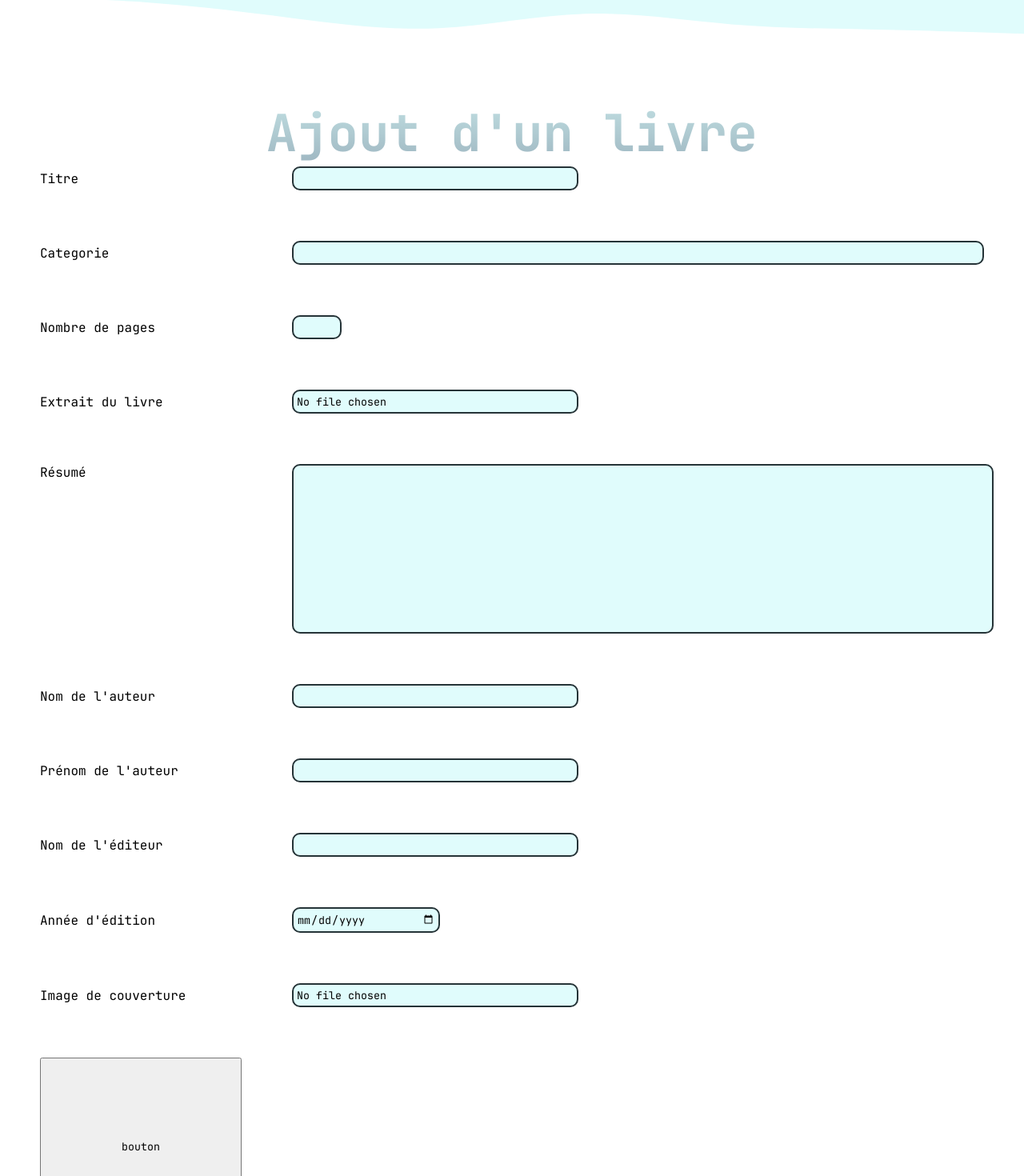
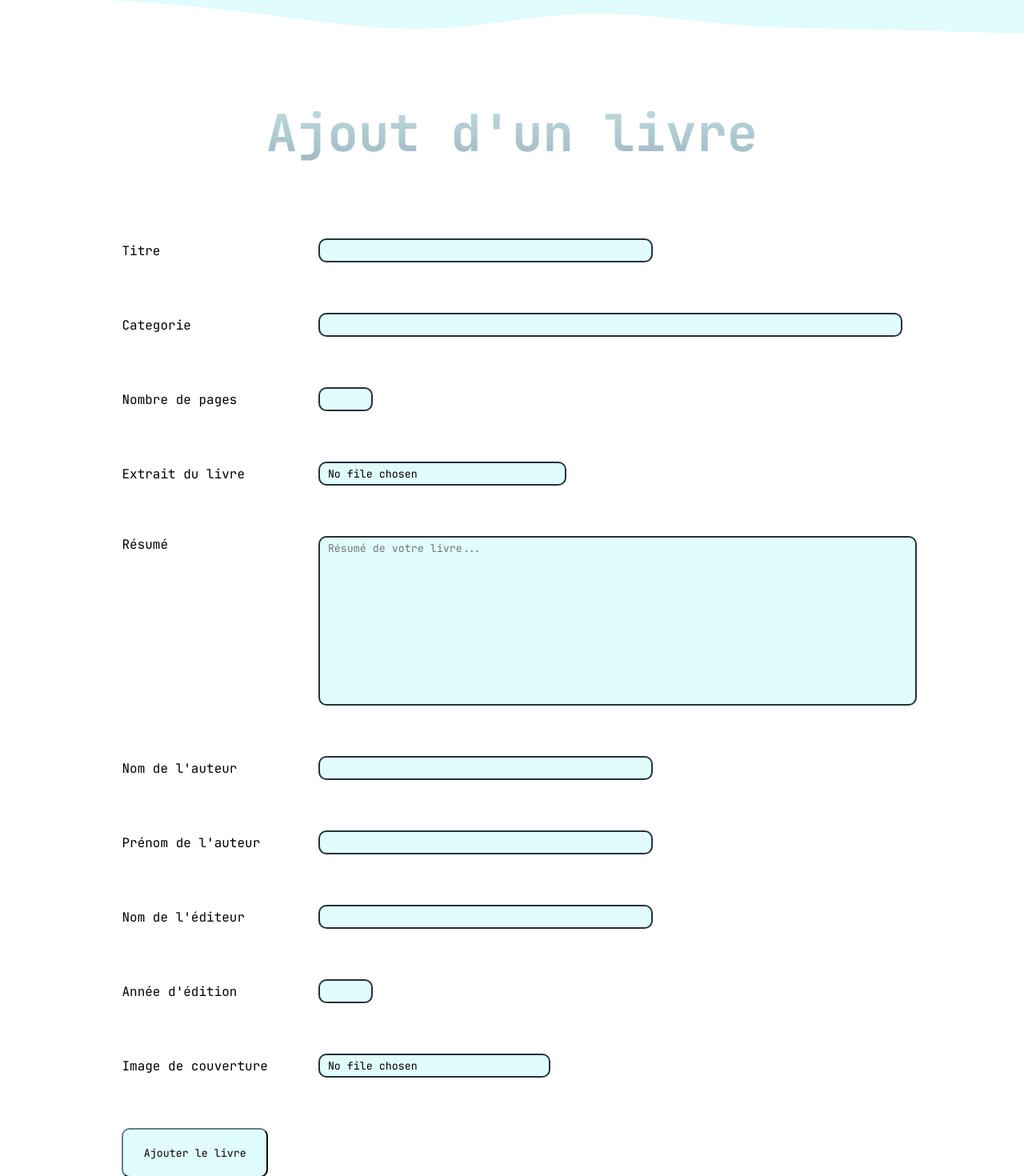
Before and after one commit to pw04ast-TonyThomas/P-Web-DB-294-Frontend, a Vue app: page /add-book in a window 1280 px wide. Shown: the part 260-1730 px from the top of the page at 80% size. Built offline with nearby package versions, Linux system fonts and the light colour scheme; the HTML template or start-up script is replaced by a standard one.

Commit message:
feat(add book view): Ajout du front-end de la page AddBookView.vue

```diff
--- a/src/views/AddBookView.vue
+++ b/src/views/AddBookView.vue
@@ -1,51 +1,54 @@
 <script setup lang="ts"></script>
 
 <template>
-  <div class="book_add">
+  <main class="book_add">
     <h1>Ajout d'un livre</h1>
     <form action="POST" class="add_book_form">
       <label for="titre">Titre</label>
-      <input type="text" id="titre" class="name_input" />
+      <input type="text" id="titre" class="name_input" required />
 
       <label for="categorie">Categorie</label>
-      <input list="categorie" />
+      <input id="categroie_list" list="categorie" required />
       <datalist id="categorie">
-        <option value="test"></option>
-        <option value="test2"></option>
+        <option v-for="categorie in categories">{{ categorie }}</option>
       </datalist>
 
       <label for="num_pages">Nombre de pages</label>
-      <input type="number" id="num_pages" class="num_page_input" />
+      <input type="number" id="num_pages" class="num_input" required />
 
       <label for="extrait_livre">Extrait du livre</label>
-      <input type="file" id="extrait_livre" class="extrait_input" />
+      <input type="file" id="extrait_livre" class="extrait_input" accept=".pdf" @change="onCoverExtraitChange" required />
 
       <label for="resume" class="resume_label">Résumé</label>
-      <textarea id="resume" class="resume_input" placeholder="Describe yourself here..."> </textarea>
+      <textarea id="resume" name="resume" class="resume_input" placeholder="Résumé de votre livre..." required></textarea>
 
       <label for="nom_auteur">Nom de l'auteur</label>
-      <input type="text" id="nom_auteur" class="name_input" />
+      <input type="text" id="nom_auteur" class="name_input" required />
 
       <label for="prenom_auteur">Prénom de l'auteur</label>
-      <input type="text" id="prenom_auteur" class="name_input" />
+      <input type="text" id="prenom_auteur" class="name_input" required />
 
       <label for="nom_editeur">Nom de l'éditeur</label>
-      <input type="text" id="nom_editeur" class="name_input" />
+      <input type="text" id="nom_editeur" class="name_input" required />
 
       <label for="annee_edition">Année d'édition</label>
-      <input type="date" id="annee_edition" class="date_input" />
+      <input type="number" id="annee_edition" class="num_input" required />
 
       <label for="image_couverture">Image de couverture</label>
-      <input type="file" id="image_couverture" accept=".jpg, .jpeg, .png, .webp" class="extrait_input" />
+      <div class="cover_div">
+        <input type="file" id="image_couverture" accept=".jpg, .jpeg, .png, .webp" class="cover_img_input" @change="onCoverIgmChange" required />
+        <img id="test" src="https://static.wikia.nocookie.net/shrek/images/8/85/Shrek_2001_poster.jpg/revision/latest/scale-to-width-down/1200?cb=20201020072731" alt="Image uploaded by the user" class="cover_img"/>
+      </div>
 
-      <button type="submit" style="padding: 100px;" >bouton</button>
+      <button type="submit" class="submit_button">Ajouter le livre</button>
     </form>
-  </div>
+  </main>
 </template>
 
 <style scoped>
 h1 {
   text-align: center;
+  margin-bottom: 90px;
 }
 
 .add_book_form {
@@ -62,18 +65,20 @@ h1 {
 }
 
 .add_book_form > input,
-.add_book_form > textarea {
+.add_book_form > textarea,
+.add_book_form > div > input {
   resize: none;
   background-color: var(--main);
   border: 2px, solid;
   border-color: var(--third-2);
   border-radius: 10px;
   padding: 4px;
+  padding-left: 10px;
 }
 
 /* style of the inputs */
 
-.num_page_input {
+.num_input {
   width: 50px;
 }
 
@@ -83,6 +88,7 @@ input::file-selector-button {
 
 .extrait_input {
   width: 40%;
+  min-width: 180px;
   transition: 0.2s;
 }
 
@@ -98,11 +104,18 @@ input::file-selector-button {
 }
 
 .name_input {
+  min-width: 400px;
   width: 40%;
 }
 
 .date_input {
   width: 20%;
+}
+
+.cover_img_input:hover {
+  cursor: pointer;
+  border-color: var(--third);
+  transition: 0.2s;
 }
 
 /* style of the labels */
@@ -111,8 +124,95 @@ input::file-selector-button {
   align-self: self-start;
 }
 
+.cover_img {
+  display: none;
+
+  max-width: 100px;
+  height: auto;
+  border: 2px solid var(--third-2);
+  border-radius: 10px;
+  position: absolute;
+  left: 300px;
+}
+
+.cover_div {
+  display: flex;
+  align-items: start;
+  position: relative;
+}
+
+.submit_button {
+  padding: 20px;
+  background-color: var(--main);
+  border-radius: 10px;
+  border-color: var(--third-2);
+  box-shadow: 0;
+}
+
+/* about the html default style */
+
+datalist option:hover, datalist option:focus {
+  color: #fff;
+  background-color: #036;
+  outline: 0 none;
+}
+
 input[type=number]::-webkit-inner-spin-button,
 input[type=number]::-webkit-outer-spin-button {
   -webkit-appearance: none;
 }
 </style>
+
+<script>
+export default {
+  data() {
+    return {
+      categories: [ "roman",
+                    "poesie",
+                    "theatre",
+                    "essai",
+                    "biographie",
+                    "science",
+                    "histoire",]
+    }
+  },
+  methods: {
+    onCoverIgmChange(e) {
+      const file = e.target.files[0];
+
+      if (!file) return;
+
+      const allowedTypes = ["image/jpeg", "image/png", "image/webp"];
+
+      if (!allowedTypes.includes(file.type)) {
+        alert("Format invalide ! Veuillez choisir une image JPG/JPEG/PNG/WEBP.");
+        e.target.value = '';
+        return;
+      }
+
+      let src = URL.createObjectURL(file);
+      let imagePreview = document.getElementById('test');
+
+      if (imagePreview) {
+        imagePreview.src = src;
+        imagePreview.style.display = "block";
+      }
+    },
+    onCoverExtraitChange(e) {
+      const file = e.target.files[0];
+
+      if (!file) return;
+
+
+    if (file.type !== "application/pdf") {
+        alert("Format invalide ! Veuillez choisir un document au format PDF.");
+        e.target.value = '';
+        return;
+      }
+    }
+  }
+};
+
+/////////////////////////////////////////////////
+
+</script>
```
